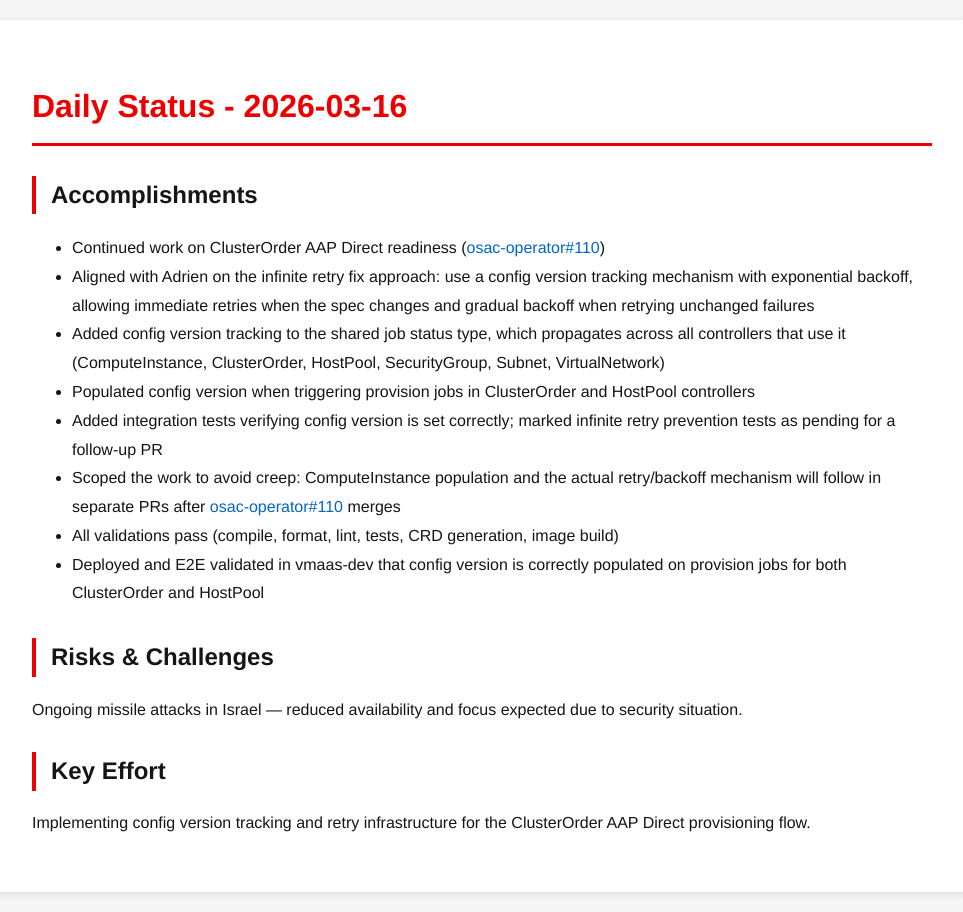
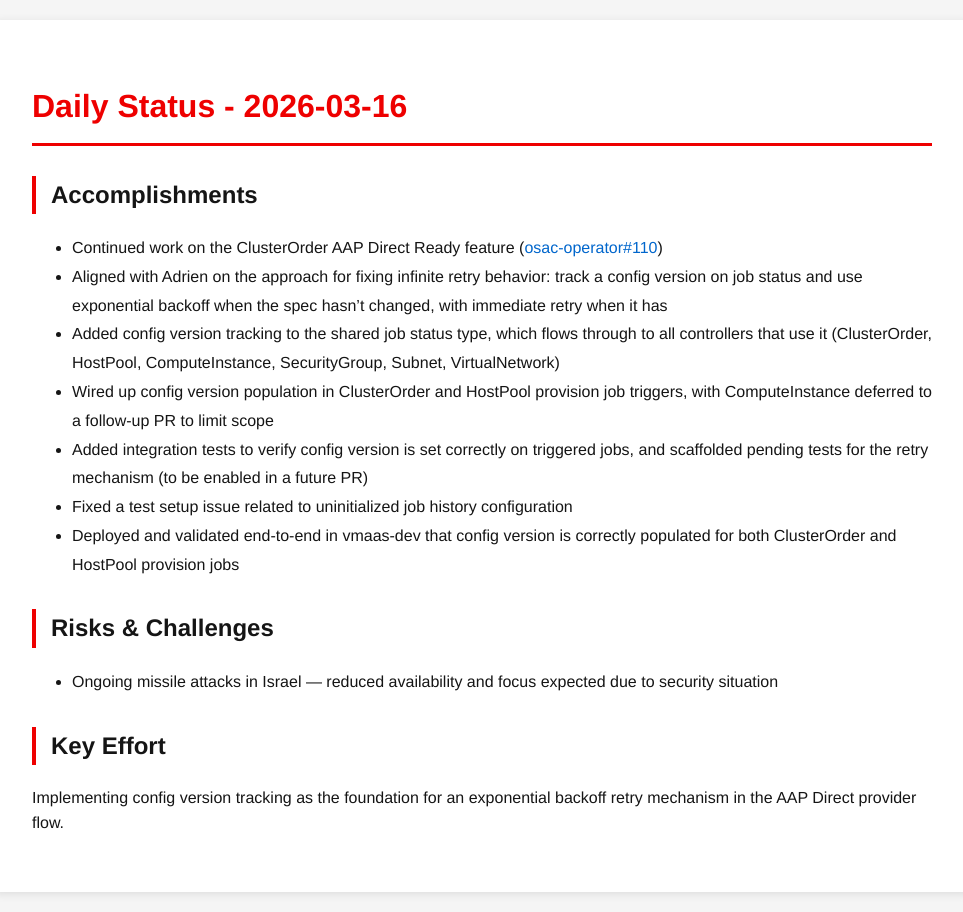
Before and after one commit to tzvatot/daily-status, a Jekyll site: the page built from 2026-03-16.md, in a window 1280 px wide. Shown: the whole page, without its empty margins (158-1121 px from the left). Built offline with Jekyll 4.4.1, drawn with Linux system fonts in a browser that asks for light colours.

Commit message:
Daily status update - 2026-03-16

```diff
--- a/2026-03-16.md
+++ b/2026-03-16.md
@@ -7,17 +7,16 @@
 # Daily Status - 2026-03-16
 
 ## Accomplishments
-- Continued work on ClusterOrder AAP Direct readiness ([osac-operator#110](https://github.com/osac-project/osac-operator/pull/110))
-- Aligned with Adrien on the infinite retry fix approach: use a config version tracking mechanism with exponential backoff, allowing immediate retries when the spec changes and gradual backoff when retrying unchanged failures
-- Added config version tracking to the shared job status type, which propagates across all controllers that use it (ComputeInstance, ClusterOrder, HostPool, SecurityGroup, Subnet, VirtualNetwork)
-- Populated config version when triggering provision jobs in ClusterOrder and HostPool controllers
-- Added integration tests verifying config version is set correctly; marked infinite retry prevention tests as pending for a follow-up PR
-- Scoped the work to avoid creep: ComputeInstance population and the actual retry/backoff mechanism will follow in separate PRs after [osac-operator#110](https://github.com/osac-project/osac-operator/pull/110) merges
-- All validations pass (compile, format, lint, tests, CRD generation, image build)
-- Deployed and E2E validated in vmaas-dev that config version is correctly populated on provision jobs for both ClusterOrder and HostPool
+- Continued work on the ClusterOrder AAP Direct Ready feature ([osac-operator#110](https://github.com/osac-project/osac-operator/pull/110))
+- Aligned with Adrien on the approach for fixing infinite retry behavior: track a config version on job status and use exponential backoff when the spec hasn't changed, with immediate retry when it has
+- Added config version tracking to the shared job status type, which flows through to all controllers that use it (ClusterOrder, HostPool, ComputeInstance, SecurityGroup, Subnet, VirtualNetwork)
+- Wired up config version population in ClusterOrder and HostPool provision job triggers, with ComputeInstance deferred to a follow-up PR to limit scope
+- Added integration tests to verify config version is set correctly on triggered jobs, and scaffolded pending tests for the retry mechanism (to be enabled in a future PR)
+- Fixed a test setup issue related to uninitialized job history configuration
+- Deployed and validated end-to-end in vmaas-dev that config version is correctly populated for both ClusterOrder and HostPool provision jobs
 
 ## Risks & Challenges
-Ongoing missile attacks in Israel — reduced availability and focus expected due to security situation.
+- Ongoing missile attacks in Israel — reduced availability and focus expected due to security situation
 
 ## Key Effort
-Implementing config version tracking and retry infrastructure for the ClusterOrder AAP Direct provisioning flow.
+Implementing config version tracking as the foundation for an exponential backoff retry mechanism in the AAP Direct provider flow.
```
